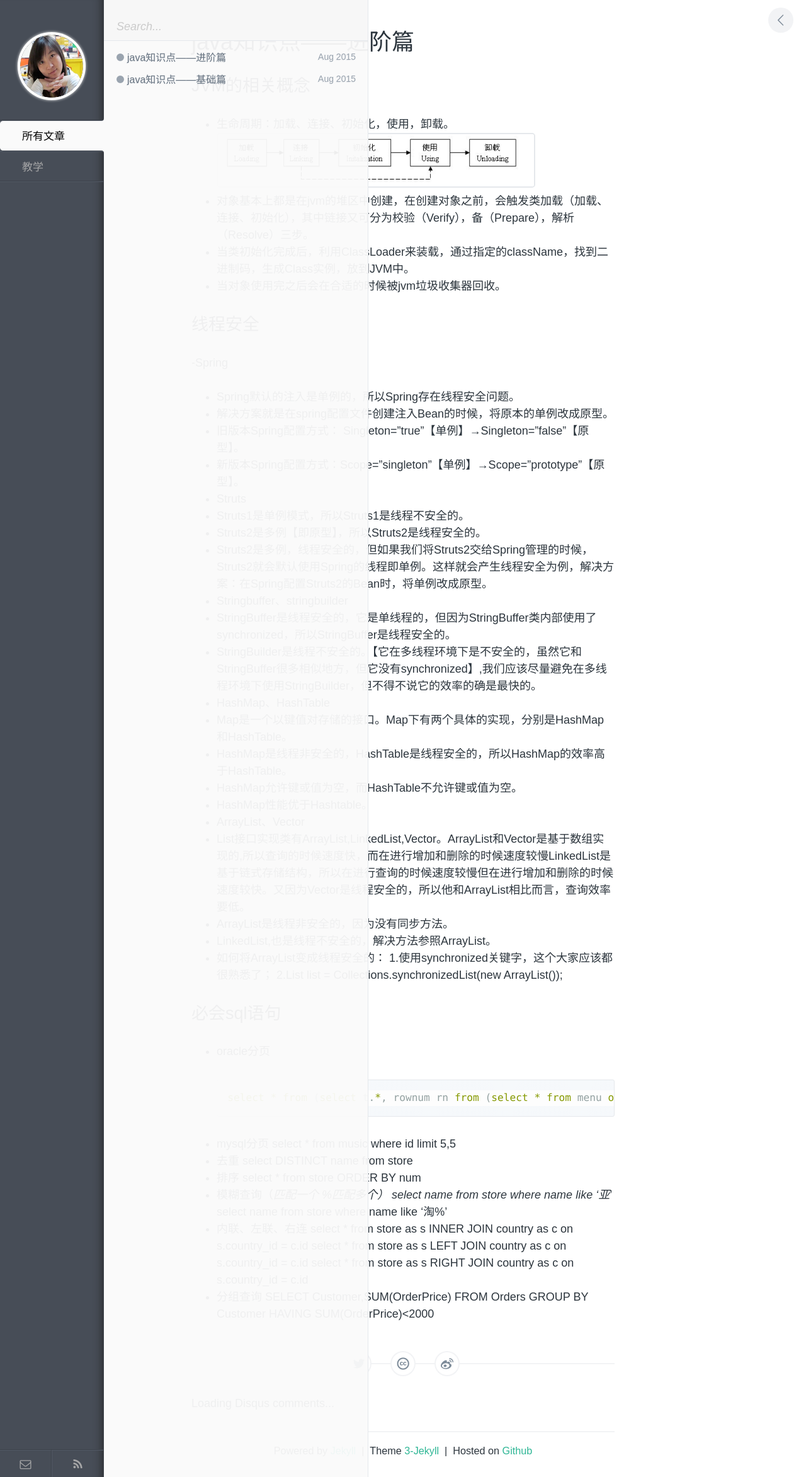
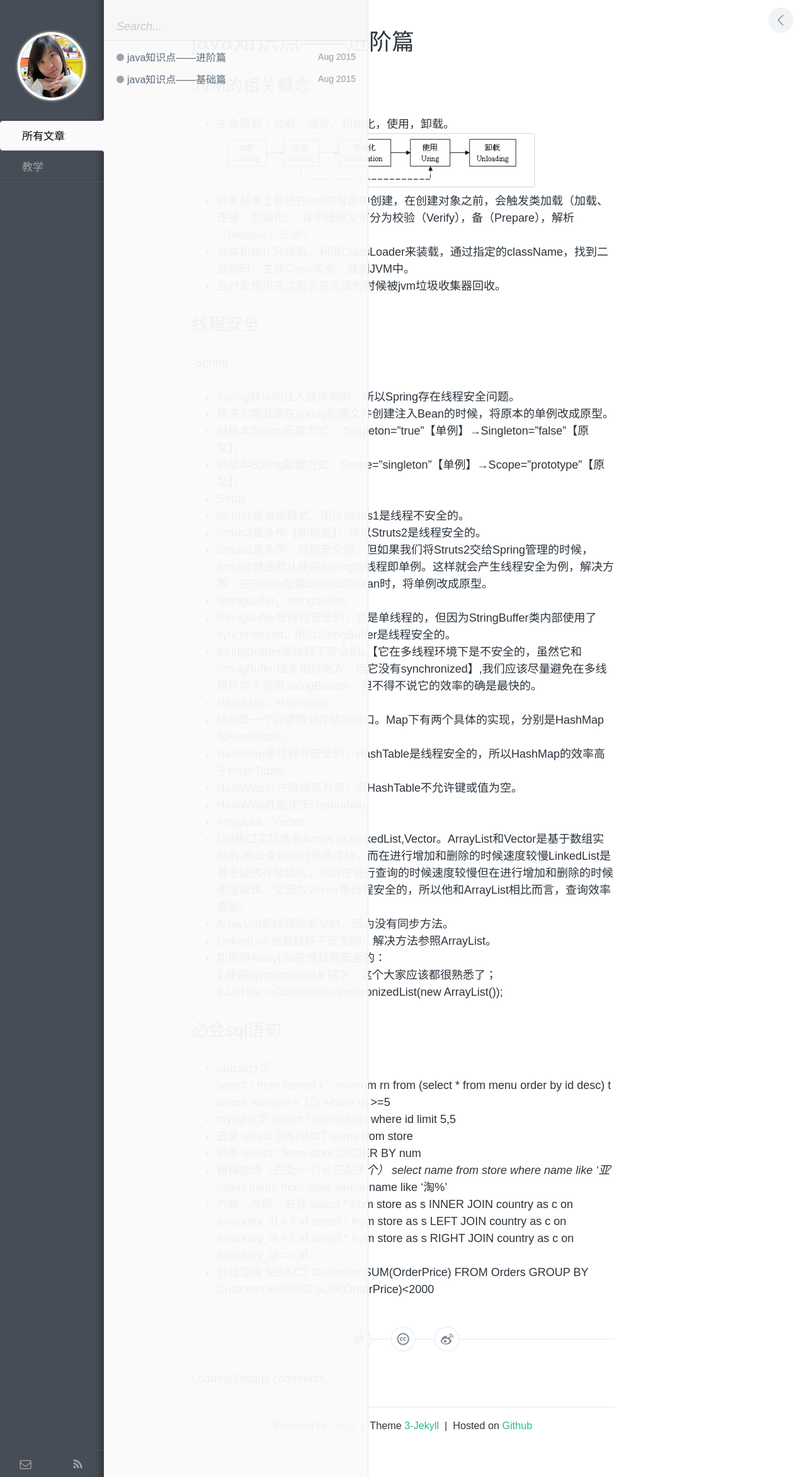
Before and after one commit to DrizztM/DrizztM.github.io, a Jekyll site: the page built from _posts/教学/2015-8-28-java-knowledge-points-advance.md, in a window 1280 px wide. Shown: the whole page at 63% size. Built offline with Jekyll 4.4.1, drawn with Linux system fonts in a browser that asks for light colours; Markdown is read by kramdown in place of the engine named in the settings; comment, search, counter and statistics services are not loaded.

Commit message:
no message

````diff
--- a/_posts/教学/2015-8-28-java-knowledge-points-advance.md
+++ b/_posts/教学/2015-8-28-java-knowledge-points-advance.md
@@ -40,15 +40,13 @@
  - List接口实现类有ArrayList,LinkedList,Vector。ArrayList和Vector是基于数组实现的,所以查询的时候速度快，而在进行增加和删除的时候速度较慢LinkedList是基于链式存储结构，所以在进行查询的时候速度较慢但在进行增加和删除的时候速度较快。又因为Vector是线程安全的，所以他和ArrayList相比而言，查询效率要低。
  - ArrayList是线程非安全的，因为没有同步方法。
  - LinkedList,也是线程不安全的，解决方法参照ArrayList。
- - 如何将ArrayList变成线程安全的：
-   1.使用synchronized关键字，这个大家应该都很熟悉了；
+ - 如何将ArrayList变成线程安全的：<br>
+   1.使用synchronized关键字，这个大家应该都很熟悉了；<br>
    2.List list = Collections.synchronizedList(new ArrayList());
 
 ## 必会sql语句
-- oracle分页
-```sql
+- oracle分页<br>
 select * from (select t.*, rownum rn from (select * from menu order by id desc) t where rownum < 10) where rn >=5
-```
 
 - mysql分页
 select * from music where id limit 5,5
````
